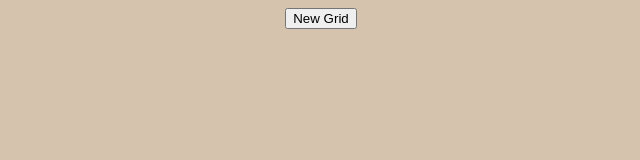
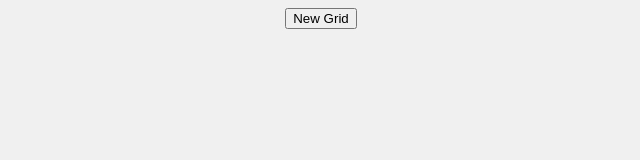
Before and after one commit to o-marin/etch-a-sketch, a plain HTML site: page index.html in a window 1280 px wide. Shown: the whole page, without its empty margins (319-959 px from the left). Drawn offline with Linux system fonts and the light colour scheme.

Commit message:
troubleshooting ghpages problems

```diff
--- a/assets/css/style.css
+++ b/assets/css/style.css
@@ -1,3 +1,5 @@
 body{
-    background-color: rgb(175,137,92,0.5);
+    /* background-color: rgb(175,137,92,0.5); */
+    background-color: #f0f0f0; /* Just to ensure it's visible */
+    color: #333; /* To see if text appears */
 }
--- a/assets/javascript/script.js
+++ b/assets/javascript/script.js
@@ -16,7 +16,6 @@ function addDiv(parentNode, containerDimension, gridSize) {
     let red= Math.floor(Math.random()*255);
     let green= Math.floor(Math.random()*255);
     let blue= Math.floor(Math.random()*255);
-    console.log(red,green,blue)
     //background-color: rgb(red, green, blue);
     event.target.style.backgroundColor = `rgb(${red}, ${green},${blue}, ${opacity})`;
   });
```
